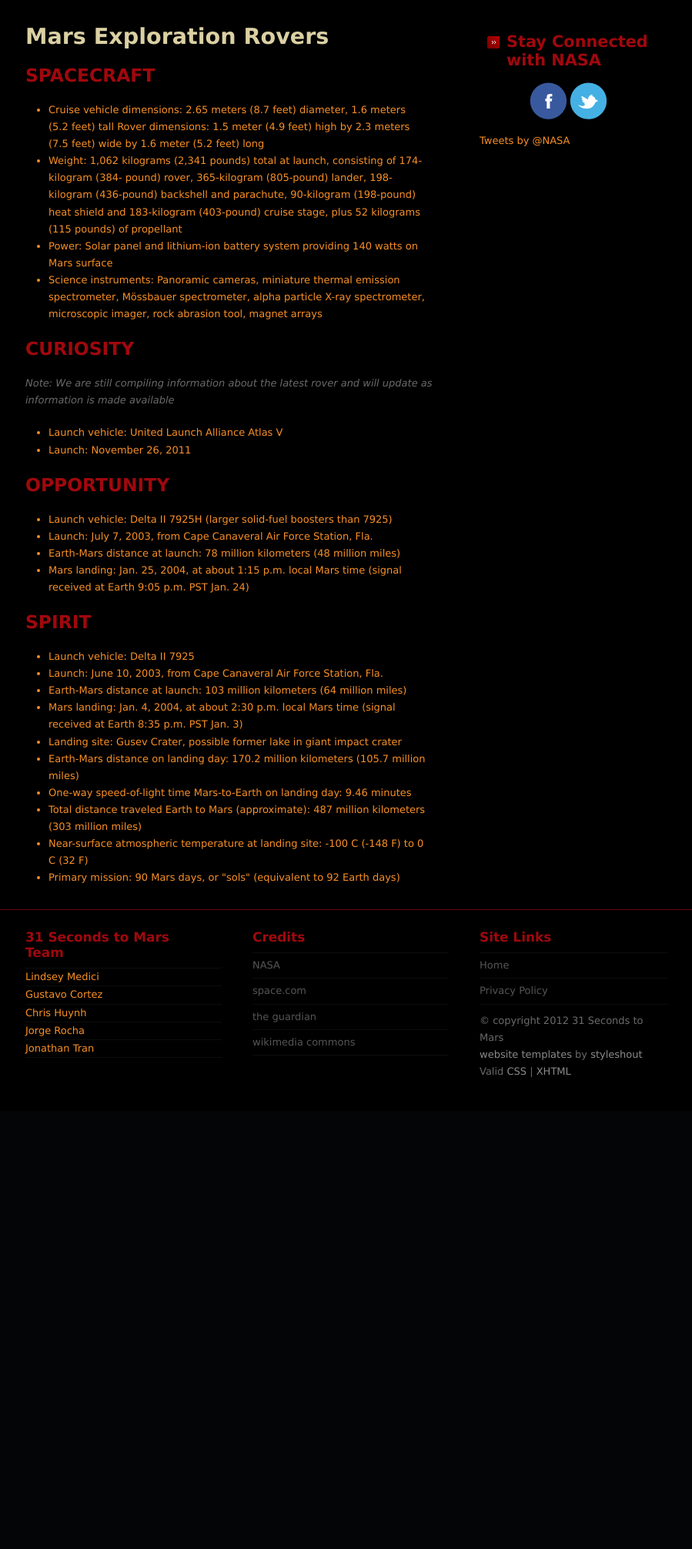
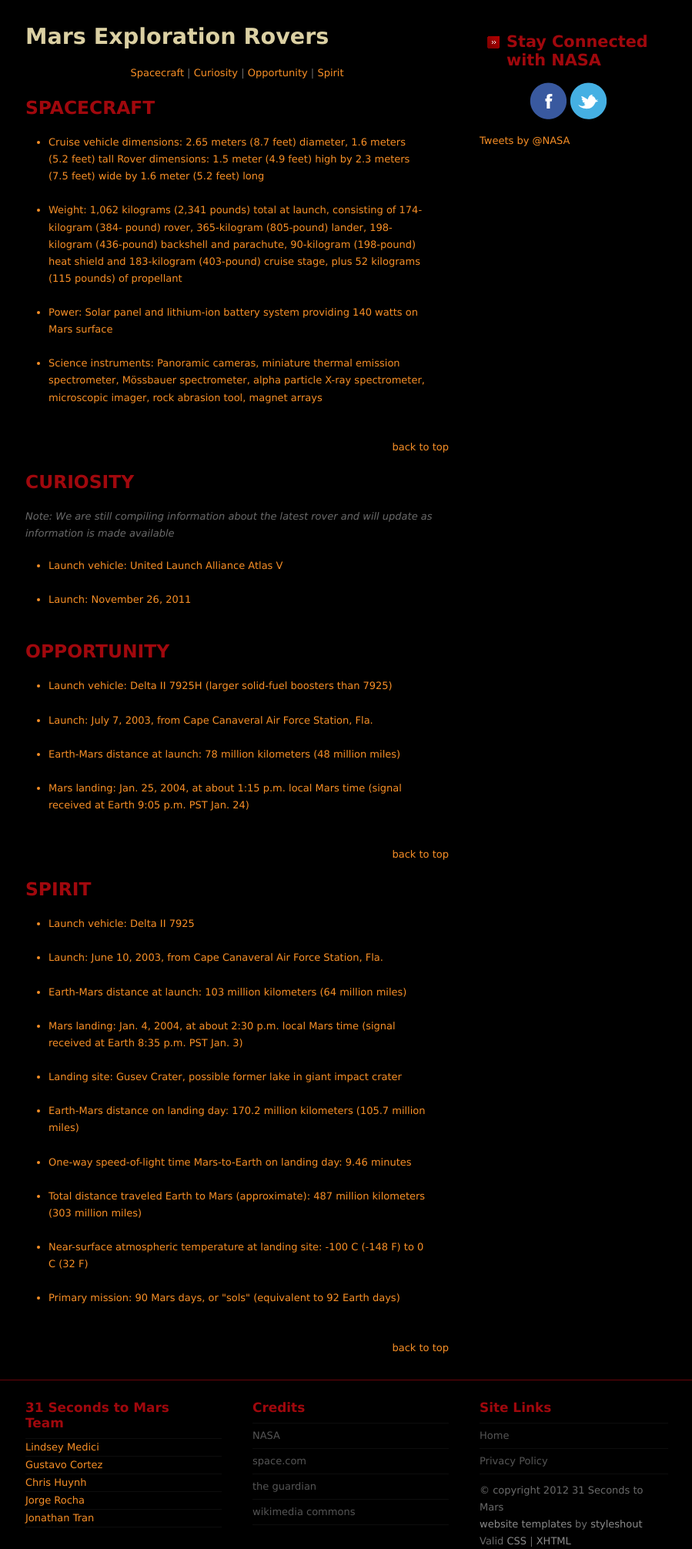
Before and after one commit to jonathanmtran/31secondstomars, a PHP site: page /rovers.php in a window 1280 px wide. Shown: the part 120-2132 px from the top of the page at 77% size, without its empty margins (197-1096 px from the left). Before the commit the page ends 1519 px from the top, so only its background shows below. Run offline with PHP 8.4, Linux system fonts and the light colour scheme; some libraries are stand-ins or nearby versions.

Commit message:
Added a quick navigation to the top and added a line break after every bullet for easy reading

```diff
--- a/rovers.php
+++ b/rovers.php
@@ -4,45 +4,50 @@ include 'header.php';
 ?>
 		<div id="main">
 
-			<a name="TemplateInfo"></a>
-			<h1>Mars Exploration Rovers</h1>
+			<h1 id="top">Mars Exploration Rovers</h1>
+			<p style="text-align: center">
+				<a href="#spacecraft">Spacecraft</a> | <a href="#curiosity">Curiosity</a> | <a href="#opportunity">Opportunity</a> | <a href="#spirit">Spirit</a>
+			</p>
 
-			<h2>Spacecraft</h2>
+			<h2 id="spacecraft">Spacecraft</h2>
 			<ul>
-				<li>Cruise vehicle dimensions: 2.65 meters (8.7 feet) diameter, 1.6 meters (5.2 feet) tall Rover dimensions: 1.5 meter (4.9 feet) high by 2.3 meters (7.5 feet) wide by 1.6 meter (5.2 feet) long</li>
-				<li>Weight: 1,062 kilograms (2,341 pounds) total at launch, consisting of 174-kilogram (384- pound) rover, 365-kilogram (805-pound) lander, 198-kilogram (436-pound) backshell and parachute, 90-kilogram (198-pound) heat shield and 183-kilogram (403-pound) cruise stage, plus 52 kilograms (115 pounds) of propellant</li>
-				<li>Power: Solar panel and lithium-ion battery system providing 140 watts on Mars surface</li>
-				<li>Science instruments: Panoramic cameras, miniature thermal emission spectrometer, M&ouml;ssbauer spectrometer, alpha particle X-ray spectrometer, microscopic imager, rock abrasion tool, magnet arrays</li>
+				<li>Cruise vehicle dimensions: 2.65 meters (8.7 feet) diameter, 1.6 meters (5.2 feet) tall Rover dimensions: 1.5 meter (4.9 feet) high by 2.3 meters (7.5 feet) wide by 1.6 meter (5.2 feet) long<br />&nbsp;</li>
+				<li>Weight: 1,062 kilograms (2,341 pounds) total at launch, consisting of 174-kilogram (384- pound) rover, 365-kilogram (805-pound) lander, 198-kilogram (436-pound) backshell and parachute, 90-kilogram (198-pound) heat shield and 183-kilogram (403-pound) cruise stage, plus 52 kilograms (115 pounds) of propellant<br />&nbsp;</li>
+				<li>Power: Solar panel and lithium-ion battery system providing 140 watts on Mars surface<br />&nbsp;</li>
+				<li>Science instruments: Panoramic cameras, miniature thermal emission spectrometer, M&ouml;ssbauer spectrometer, alpha particle X-ray spectrometer, microscopic imager, rock abrasion tool, magnet arrays<br />&nbsp;</li>
+			</ul>
+			<p style="text-align: right"><a href="#top">back to top</a></p>
+
+			<h2 id="curiosity">Curiosity</h2>
+			<p><em>Note: We are still compiling information about the latest rover and will update as information is made available</em></p>
+			<ul>
+				<li>Launch vehicle: United Launch Alliance Atlas V<br />&nbsp;</li>
+				<li>Launch: November 26, 2011<br />&nbsp;</li>
 			</ul>
 
-			<h2>Curiosity</h2>
-			<p><em>Note: We are still compiling information about the latest rover and will update as information is made available</em></p>
+			<h2 id="opportunity">Opportunity</h2>
 			<ul>
-				<li>Launch vehicle: United Launch Alliance Atlas V</li>
-				<li>Launch: November 26, 2011</li>
+				<li>Launch vehicle: Delta II 7925H (larger solid-fuel boosters than 7925)<br />&nbsp;</li>
+				<li>Launch: July 7, 2003, from Cape Canaveral Air Force Station, Fla.<br />&nbsp;</li>
+				<li>Earth-Mars distance at launch: 78 million kilometers (48 million miles)<br />&nbsp;</li>
+				<li>Mars landing: Jan. 25, 2004, at about 1:15 p.m. local Mars time (signal received at Earth 9:05 p.m. PST Jan. 24)<br />&nbsp;</li>
 			</ul>
+			<p style="text-align: right"><a href="#top">back to top</a></p>
 
-			<h2>Opportunity</h2>
+			<h2 id="spirit">Spirit</h2>
 			<ul>
-				<li>Launch vehicle: Delta II 7925H (larger solid-fuel boosters than 7925)</li>
-				<li>Launch: July 7, 2003, from Cape Canaveral Air Force Station, Fla.</li>
-				<li>Earth-Mars distance at launch: 78 million kilometers (48 million miles)</li>
-				<li>Mars landing: Jan. 25, 2004, at about 1:15 p.m. local Mars time (signal received at Earth 9:05 p.m. PST Jan. 24)</li>
+				<li>Launch vehicle: Delta II 7925<br />&nbsp;</li>
+				<li>Launch: June 10, 2003, from Cape Canaveral Air Force Station, Fla.<br />&nbsp;</li>
+				<li>Earth-Mars distance at launch: 103 million kilometers (64 million miles)<br />&nbsp;</li>
+				<li>Mars landing: Jan. 4, 2004, at about 2:30 p.m. local Mars time (signal received at Earth 8:35 p.m. PST Jan. 3)<br />&nbsp;</li>
+				<li>Landing site: Gusev Crater, possible former lake in giant impact crater<br />&nbsp;</li>
+				<li>Earth-Mars distance on landing day: 170.2 million kilometers (105.7 million miles)<br />&nbsp;</li>
+				<li>One-way speed-of-light time Mars-to-Earth on landing day: 9.46 minutes<br />&nbsp;</li>
+				<li>Total distance traveled Earth to Mars (approximate): 487 million kilometers (303 million miles)<br />&nbsp;</li>
+				<li>Near-surface atmospheric temperature at landing site: -100 C (-148 F) to 0 C (32 F)<br />&nbsp;</li>
+				<li>Primary mission: 90 Mars days, or "sols" (equivalent to 92 Earth days)<br />&nbsp;</li>
 			</ul>
-
-			<h2>Spirit</h2>
-			<ul>
-				<li>Launch vehicle: Delta II 7925</li>
-				<li>Launch: June 10, 2003, from Cape Canaveral Air Force Station, Fla.</li>
-				<li>Earth-Mars distance at launch: 103 million kilometers (64 million miles)</li>
-				<li>Mars landing: Jan. 4, 2004, at about 2:30 p.m. local Mars time (signal received at Earth 8:35 p.m. PST Jan. 3)</li>
-				<li>Landing site: Gusev Crater, possible former lake in giant impact crater</li>
-				<li>Earth-Mars distance on landing day: 170.2 million kilometers (105.7 million miles)</li>
-				<li>One-way speed-of-light time Mars-to-Earth on landing day: 9.46 minutes</li>
-				<li>Total distance traveled Earth to Mars (approximate): 487 million kilometers (303 million miles)</li>
-				<li>Near-surface atmospheric temperature at landing site: -100 C (-148 F) to 0 C (32 F)</li>
-				<li>Primary mission: 90 Mars days, or "sols" (equivalent to 92 Earth days)</li>
-			</ul>
+			<p style="text-align: right"><a href="#top">back to top</a></p>
 
 		</div>
 
```
